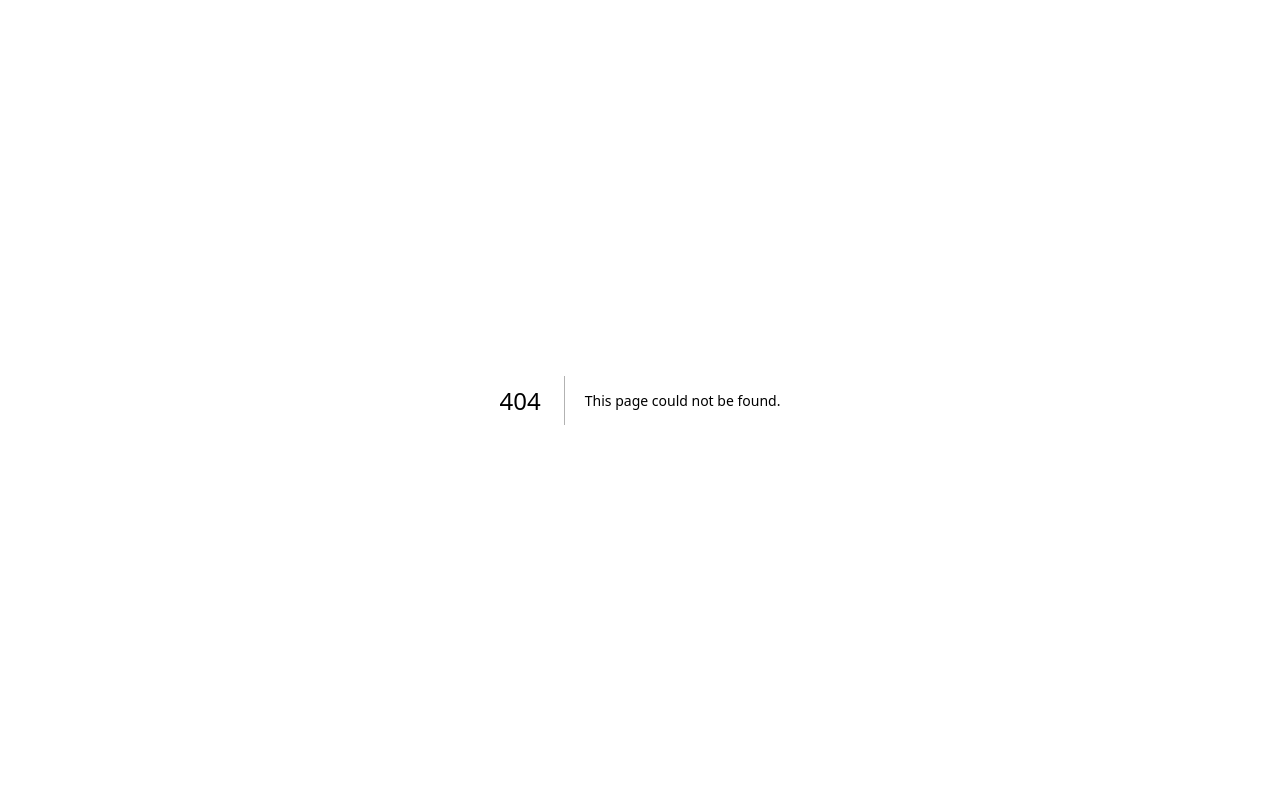
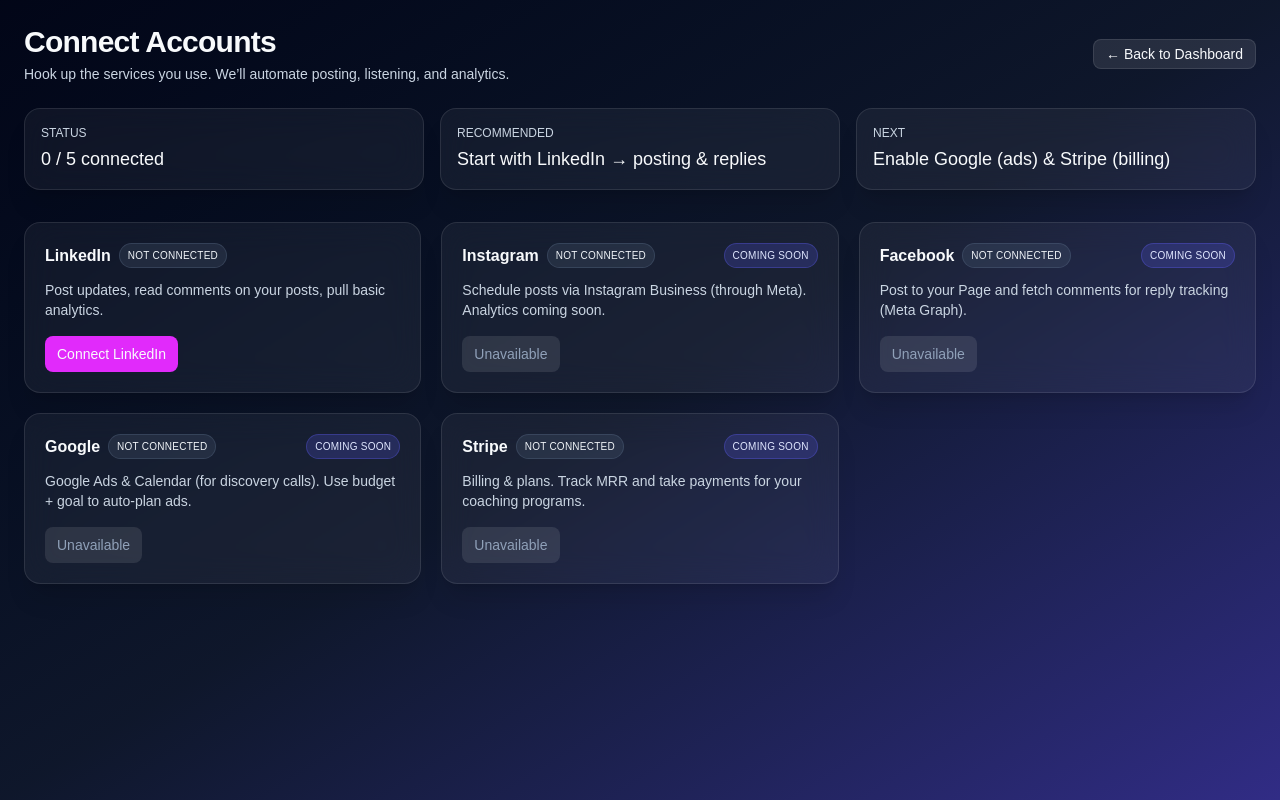
Before and after one commit to Hypnohippy/root-health-ops-dashboard1, a Next.js app: page /dashboard/connect in a window 1280 px wide. Before the commit this address had no page. Built offline with nearby package versions, Linux system fonts and the light colour scheme.

Commit message:
Connect page.tsx

```diff
--- /dev/null
+++ b/app/dashboard/connect/page.tsx
@@ -0,0 +1,263 @@
+"use client";
+
+import { useEffect, useState } from "react";
+
+type ConnKey = "linkedin" | "instagram" | "facebook" | "google" | "stripe";
+
+type Conn = {
+  key: ConnKey;
+  name: string;
+  description: string;
+  docs?: string;
+  comingSoon?: boolean;
+};
+
+const PROVIDERS: Conn[] = [
+  {
+    key: "linkedin",
+    name: "LinkedIn",
+    description:
+      "Post updates, read comments on your posts, pull basic analytics.",
+  },
+  {
+    key: "instagram",
+    name: "Instagram",
+    description:
+      "Schedule posts via Instagram Business (through Meta). Analytics coming soon.",
+    comingSoon: true,
+  },
+  {
+    key: "facebook",
+    name: "Facebook",
+    description:
+      "Post to your Page and fetch comments for reply tracking (Meta Graph).",
+    comingSoon: true,
+  },
+  {
+    key: "google",
+    name: "Google",
+    description:
+      "Google Ads & Calendar (for discovery calls). Use budget + goal to auto-plan ads.",
+    comingSoon: true,
+  },
+  {
+    key: "stripe",
+    name: "Stripe",
+    description:
+      "Billing & plans. Track MRR and take payments for your coaching programs.",
+    comingSoon: true,
+  },
+];
+
+export default function ConnectAccountsPage() {
+  const [status, setStatus] = useState<Record<ConnKey, boolean>>({
+    linkedin: false,
+    instagram: false,
+    facebook: false,
+    google: false,
+    stripe: false,
+  });
+  const [modalOpen, setModalOpen] = useState<ConnKey | null>(null);
+  const [busy, setBusy] = useState<ConnKey | null>(null);
+
+  // hydrate from localStorage
+  useEffect(() => {
+    try {
+      const raw = localStorage.getItem("rootops_connections");
+      if (raw) setStatus(JSON.parse(raw));
+    } catch {}
+  }, []);
+
+  function persist(next: Record<ConnKey, boolean>) {
+    setStatus(next);
+    try {
+      localStorage.setItem("rootops_connections", JSON.stringify(next));
+    } catch {}
+  }
+
+  function connect(key: ConnKey) {
+    // For now, simulate OAuth → later we’ll redirect to /api/auth/{provider}
+    setBusy(key);
+    setTimeout(() => {
+      const next = { ...status, [key]: true };
+      persist(next);
+      setBusy(null);
+      setModalOpen(null);
+    }, 900);
+  }
+
+  function disconnect(key: ConnKey) {
+    const next = { ...status, [key]: false };
+    persist(next);
+  }
+
+  // pretty helpers
+  function badge(connected: boolean) {
+    return connected ? (
+      <span className="text-[10px] px-2 py-1 rounded-full uppercase tracking-wide bg-emerald-500/20 text-emerald-100 border border-emerald-500/30">
+        Connected
+      </span>
+    ) : (
+      <span className="text-[10px] px-2 py-1 rounded-full uppercase tracking-wide bg-slate-500/20 text-slate-100 border border-slate-500/30">
+        Not connected
+      </span>
+    );
+  }
+
+  return (
+    <div className="min-h-screen bg-gradient-to-br from-slate-950 via-slate-900 to-indigo-900 text-slate-50 p-6">
+      <header className="flex items-center justify-between gap-4 mb-6">
+        <div>
+          <h1 className="text-3xl font-bold tracking-tight">Connect Accounts</h1>
+          <p className="text-slate-300 text-sm mt-1">
+            Hook up the services you use. We’ll automate posting, listening, and analytics.
+          </p>
+        </div>
+        <a
+          href="/dashboard"
+          className="px-3 py-1 rounded-lg bg-white/10 hover:bg-white/20 text-sm border border-white/10"
+        >
+          ← Back to Dashboard
+        </a>
+      </header>
+
+      {/* summary strip */}
+      <section className="grid grid-cols-1 sm:grid-cols-2 lg:grid-cols-3 gap-4 mb-8">
+        <div className="backdrop-blur-lg bg-white/5 border border-white/10 rounded-2xl p-4 shadow-xl">
+          <p className="text-xs uppercase text-slate-300 mb-1">Status</p>
+          <p className="text-lg">
+            {Object.values(status).filter(Boolean).length} / {Object.keys(status).length} connected
+          </p>
+        </div>
+        <div className="backdrop-blur-lg bg-white/5 border border-white/10 rounded-2xl p-4 shadow-xl">
+          <p className="text-xs uppercase text-slate-300 mb-1">Recommended</p>
+          <p className="text-lg">Start with LinkedIn → posting & replies</p>
+        </div>
+        <div className="backdrop-blur-lg bg-white/5 border border-white/10 rounded-2xl p-4 shadow-xl">
+          <p className="text-xs uppercase text-slate-300 mb-1">Next</p>
+          <p className="text-lg">Enable Google (ads) & Stripe (billing)</p>
+        </div>
+      </section>
+
+      {/* provider cards */}
+      <section className="grid grid-cols-1 md:grid-cols-2 xl:grid-cols-3 gap-5">
+        {PROVIDERS.map((p) => {
+          const connected = status[p.key];
+          return (
+            <div
+              key={p.key}
+              className="backdrop-blur-lg bg-white/5 border border-white/10 rounded-2xl p-5 shadow-xl flex flex-col gap-3"
+            >
+              <div className="flex items-center justify-between gap-3">
+                <div className="flex items-center gap-2">
+                  <span className="text-base font-semibold">{p.name}</span>
+                  {badge(connected)}
+                </div>
+                {p.comingSoon ? (
+                  <span className="text-[10px] px-2 py-1 rounded-full uppercase tracking-wide bg-indigo-500/20 text-indigo-100 border border-indigo-500/30">
+                    Coming soon
+                  </span>
+                ) : null}
+              </div>
+
+              <p className="text-sm text-slate-300">{p.description}</p>
+
+              <div className="flex gap-2 mt-1">
+                {!connected ? (
+                  <button
+                    disabled={!!p.comingSoon}
+                    onClick={() => setModalOpen(p.key)}
+                    className={`text-sm px-3 py-2 rounded-lg ${
+                      p.comingSoon
+                        ? "bg-white/10 text-slate-400 cursor-not-allowed"
+                        : "bg-fuchsia-500 text-slate-50 hover:bg-fuchsia-400"
+                    }`}
+                  >
+                    {p.comingSoon ? "Unavailable" : `Connect ${p.name}`}
+                  </button>
+                ) : (
+                  <>
+                    <button
+                      onClick={() => disconnect(p.key)}
+                      className="text-sm px-3 py-2 rounded-lg bg-white/10 hover:bg-white/20"
+                    >
+                      Disconnect
+                    </button>
+                    {/* Example quick test: log a test item to Airtable via your existing /api/reply */}
+                    {p.key === "linkedin" ? (
+                      <button
+                        onClick={async () => {
+                          try {
+                            const res = await fetch("/api/reply", {
+                              method: "POST",
+                              headers: { "Content-Type": "application/json" },
+                              body: JSON.stringify({
+                                "message body":
+                                  "✅ LinkedIn connection test from Connect Wizard",
+                                Platform: "LinkedIn",
+                                direction: "outbound",
+                                status: "to_post",
+                              }),
+                            });
+                            if (res.ok) alert("Test logged to Airtable.");
+                            else alert("Failed to log test.");
+                          } catch {
+                            alert("Network error.");
+                          }
+                        }}
+                        className="text-sm px-3 py-2 rounded-lg bg-emerald-500 text-slate-950 hover:bg-emerald-400"
+                      >
+                        Post a test to queue
+                      </button>
+                    ) : null}
+                  </>
+                )}
+              </div>
+            </div>
+          );
+        })}
+      </section>
+
+      {/* modal */}
+      {modalOpen && (
+        <div className="fixed inset-0 z-50 flex items-center justify-center p-4">
+          <div
+            className="absolute inset-0 bg-black/60"
+            onClick={() => setModalOpen(null)}
+          />
+          <div className="relative w-full max-w-lg backdrop-blur-xl bg-white/10 border border-white/20 rounded-2xl p-5 shadow-2xl space-y-4">
+            <h3 className="text-xl font-semibold">Connect {PROVIDERS.find((p) => p.key === modalOpen)?.name}</h3>
+            <p className="text-sm text-slate-200">
+              This is the quick setup. Click “Continue” to simulate a connection now. Later, this button
+              will redirect to a secure OAuth flow (e.g. LinkedIn → grant permission → back here).
+            </p>
+
+            {modalOpen === "linkedin" ? (
+              <ul className="list-disc list-inside text-sm text-slate-200 space-y-1">
+                <li>Allows posting from your dashboard</li>
+                <li>Lets us fetch comments on your posts for reply tracking</li>
+                <li>Stores only tokens needed for posting & analytics (never your password)</li>
+              </ul>
+            ) : null}
+
+            <div className="flex justify-end gap-2 pt-2">
+              <button
+                onClick={() => setModalOpen(null)}
+                className="px-3 py-2 rounded-lg bg-white/10 hover:bg-white/20 text-sm"
+              >
+                Cancel
+              </button>
+              <button
+                onClick={() => connect(modalOpen)}
+                disabled={busy === modalOpen}
+                className="px-3 py-2 rounded-lg bg-fuchsia-500 text-slate-50 hover:bg-fuchsia-400 text-sm"
+              >
+                {busy === modalOpen ? "Connecting…" : "Continue"}
+              </button>
+            </div>
+          </div>
+        </div>
+      )}
+    </div>
+  );
+}
```
